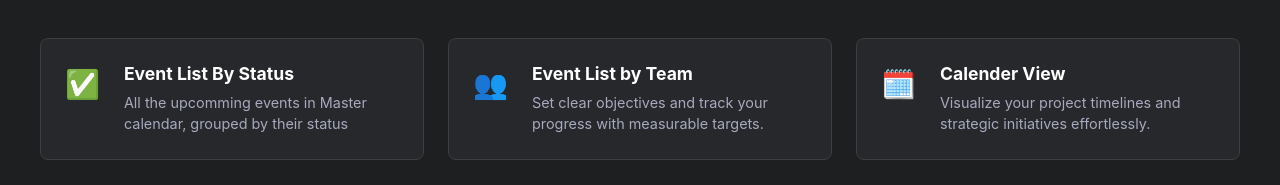
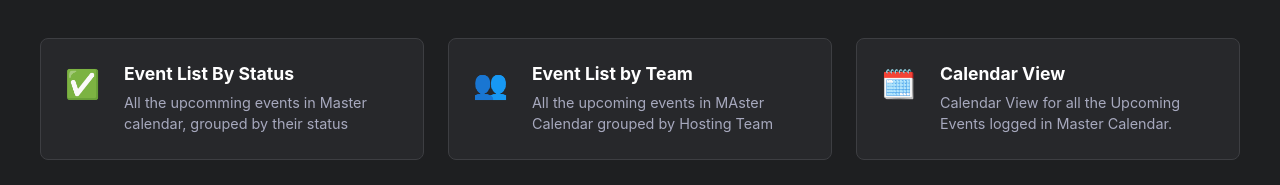
Before and after one commit to njitcds/clickup-links, a React (Create React App) app: page / in a window 1280 px wide. Shown: the part 467-652 px from the top of the page. Built offline with nearby package versions, Linux system fonts and the light colour scheme.

Commit message:
Corrected spelling of Calendar

```diff
--- a/src/App.js
+++ b/src/App.js
@@ -28,13 +28,13 @@ const sectionsData = [
       {
         icon: '👥',
         title: 'Event List by Team',
-        description: 'Set clear objectives and track your progress with measurable targets.',
+        description: 'All the upcoming events in MAster Calendar grouped by Hosting Team',
         link: 'https://sharing.clickup.com/90132059689/l/h/2ky4m5h9-893/697acd6252dc213',
       },
       {
         icon: '🗓️',
-        title: 'Calender View',
-        description: 'Visualize your project timelines and strategic initiatives effortlessly.',
+        title: 'Calendar View',
+        description: 'Calendar View for all the Upcoming Events logged in Master Calendar.',
         link: 'https://sharing.clickup.com/90132059689/c/h/6-901316860692-5/b90696a917d88e8',
       },
     ],
```
